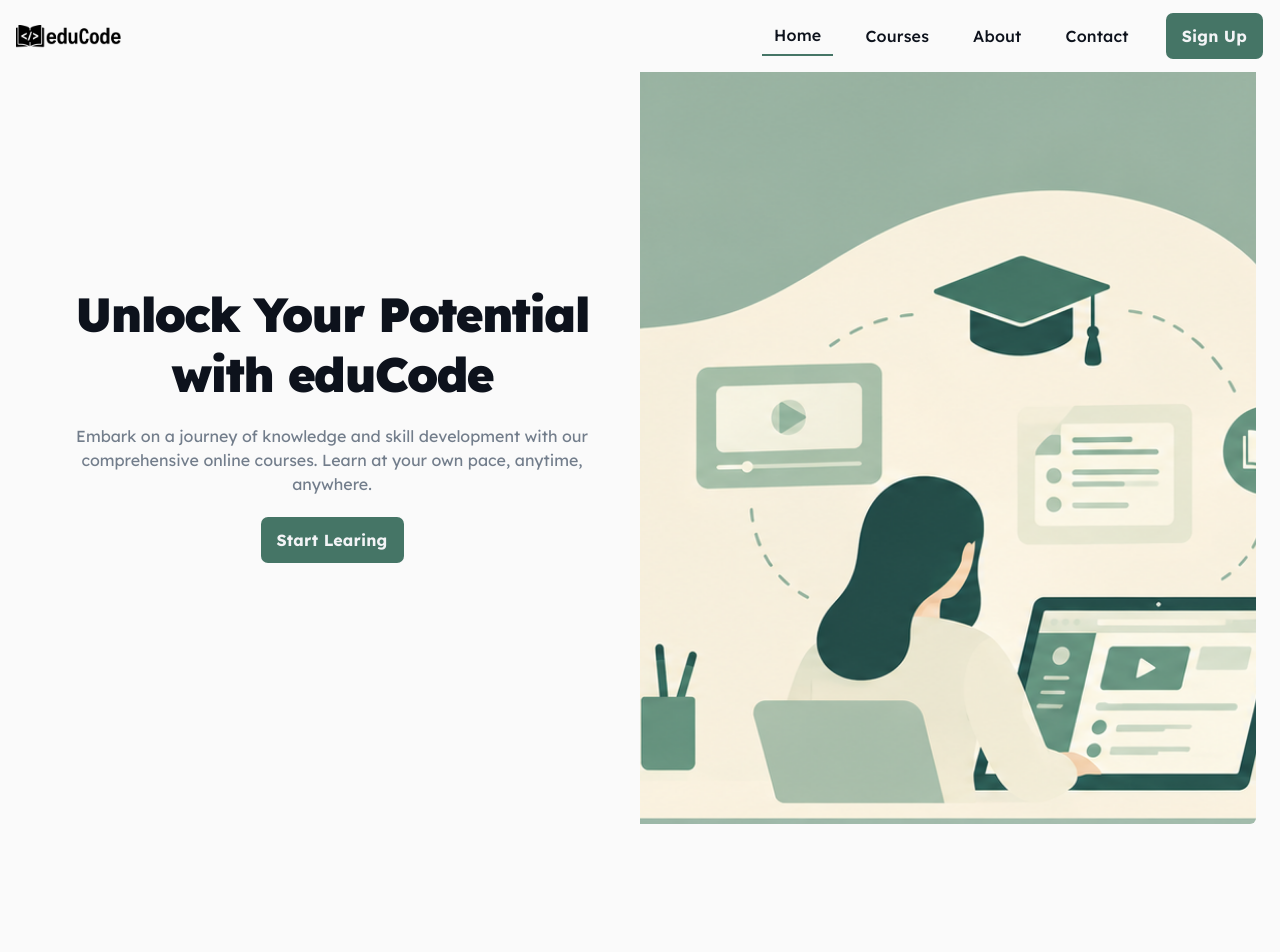
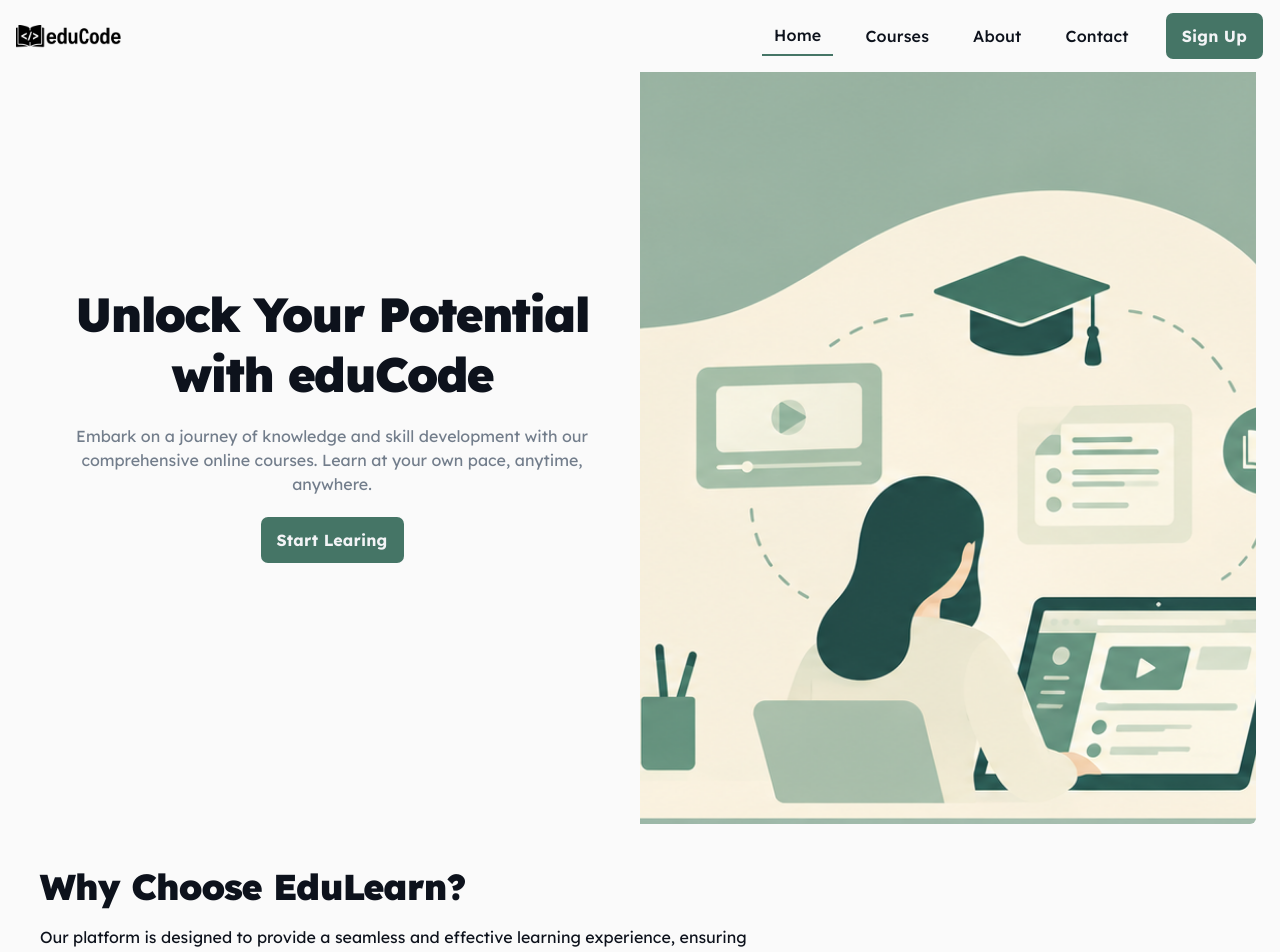
Before and after one commit to fadlipurnama/ASSIGNMENT_Day-26_Mini-Project_React-Styling, a React (Vite) app: page / in a window 1280 px wide. Shown: the top 952 px of the page. Before the commit the page ends 848 px from the top, so only its background shows below. Built offline with nearby package versions, Linux system fonts and the light colour scheme.

Commit message:
:recycle: refactor(pages): move BenefitSection to organisms and update HomePage

```diff
--- a/src/pages/HomePage.jsx
+++ b/src/pages/HomePage.jsx
@@ -1,10 +1,12 @@
 import HeroSection from "@/components/organisms/HeroSection";
+import BenefitSection from "../components/organisms/BenefitSection";
 
 function HomePage() {
   return (
     <>
       <h1 className="sr-only">eduCode - Home Page</h1>
       <HeroSection />
+      <BenefitSection />
     </>
   );
 }
```
Also changed, not shown: src/pages/BenefitSection.jsx (deleted).
